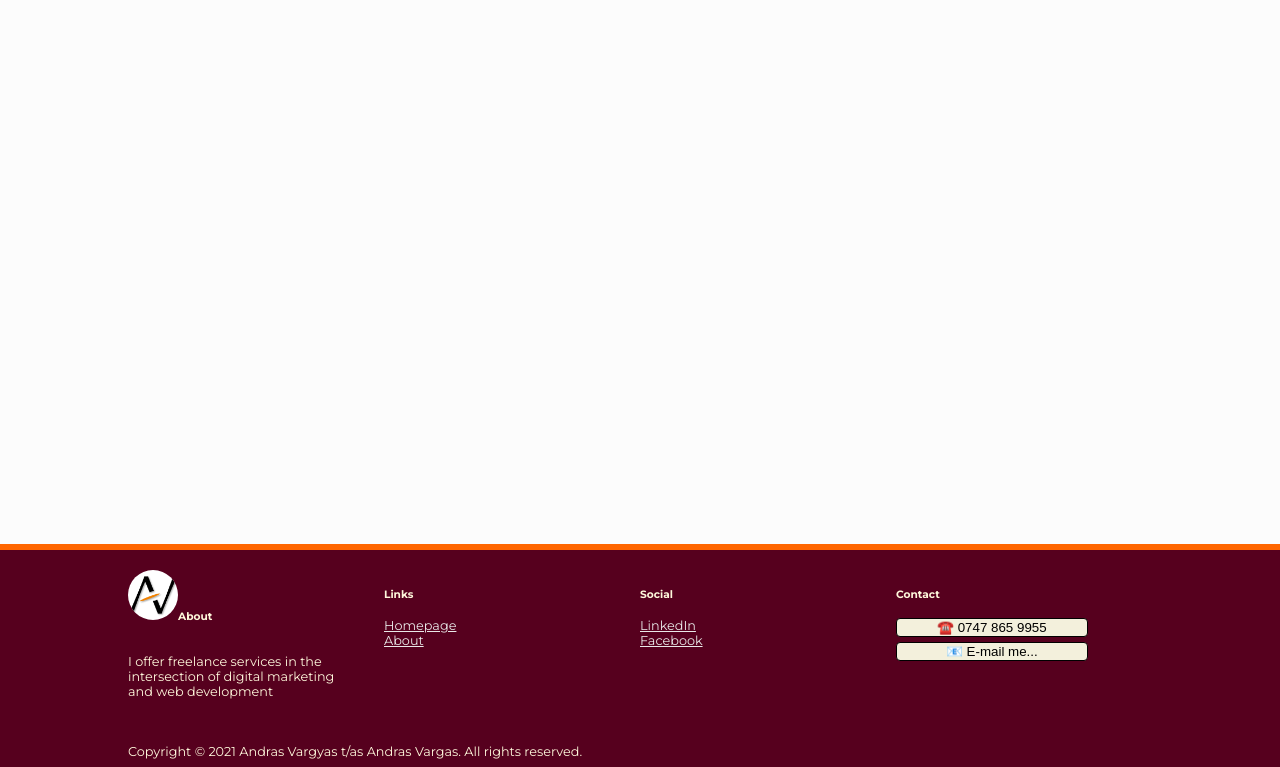
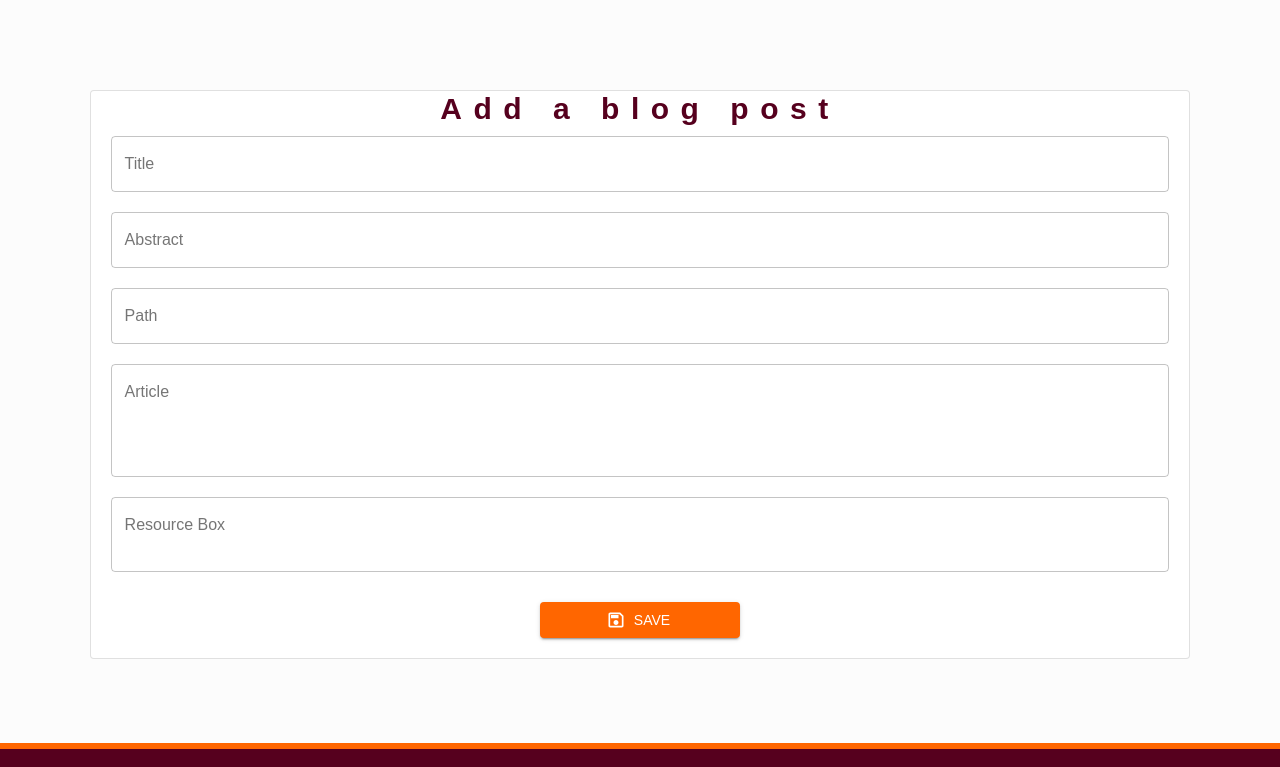
Before and after one commit to andvargas/andrasvargas.com, a React (Create React App) app: page /add-post in a window 1280 px wide. Shown: the top 767 px of the page. Built offline with nearby package versions, Linux system fonts and the light colour scheme; a web font is replaced by a local one.

Commit message:
Fixed: glitch in the login/register

```diff
--- a/src/App.js
+++ b/src/App.js
@@ -59,7 +59,7 @@ class App extends Component {
           <Route path="/contact" element={<Contact />} />
           <Route path="/" element={<Homepage />} />
           <Route path="/dashboard" element={<Dashboard />} />
-          {/* <Route path="/add-post" element={<AddPost />} />  remove this when live */}
+          <Route path="/add-post" element={<AddPost />} /> {/*  remove this when live */}
         </Routes>
       </ScrollToTop>
     );
--- a/src/containers/Auth/Auth.js
+++ b/src/containers/Auth/Auth.js
@@ -93,7 +93,21 @@ const Auth = (props) => {
         touched: true,
       },
     };
-    setFormState({ controls: updatedControls });
+    setFormState({ ...formState, controls: updatedControls });
+  };
+
+  const inputBlurHandler = (event, controlName) => {
+    console.log("Input Blurred");
+    const updatedControls = {
+      ...formState.controls,
+      [controlName]: {
+        ...formState.controls[controlName],
+        value: event.target.value,
+        valid: checkValidity(event.target.value, formState.controls[controlName].validation),
+        touched: true,
+      },
+    };
+    setFormState({ ...formState, controls: updatedControls });
   };
 
   const submitHandler = (event) => {
@@ -114,7 +128,7 @@ const Auth = (props) => {
         <title>Register/Log In</title>
         <link rel="canonical" href={window.location.hostname + "/register"} />
       </Helmet>
-      <h2>{formState.isSignup ? "Sign Up" : "Log In"}</h2>
+      <h2>{formState.isSignup ? "Register" : "Log In"}</h2>
       {formElementsArray.map((formElement) => (
         <Input
           key={formElement.id}
@@ -125,6 +139,7 @@ const Auth = (props) => {
           shouldValidate={formElement.config.validation}
           touched={formElement.config.touched}
           changed={(event) => inputChangedHandler(event, formElement.id)}
+          onBlur={(event) => inputBlurHandler(event, formElement.id)}
         />
       ))}
       <Button variant="contained" color="secondary" type="submit">
@@ -157,7 +172,7 @@ const Auth = (props) => {
       <div className="App-header">
         {errorMessage}
         {form}
-        <Button clicked={switchAuthModeHandler}>Switch to {formState.isSignup ? "Log In" : "Sign Up"}</Button>
+        <Button clicked={switchAuthModeHandler}>Switch to {formState.isSignup ? "Log In" : "Register"}</Button>
       </div>
       <hr className="animated"></hr>
       <NavBarSmall />
--- a/src/containers/Homepage/Homepage.js
+++ b/src/containers/Homepage/Homepage.js
@@ -51,7 +51,7 @@ class Homepage extends Component {
         </header>
         <hr className="animated"></hr>
         <Link to="/login">
-          <Tooltip title="Login / REgister" placement="left-end">
+          <Tooltip title="Login / Register" placement="left-end">
             <Fab color="primary" style={classes.login}>
               <AccountCircle color="primary" style={classes.loginIcon} />
             </Fab>
--- a/src/containers/Page/AddPost.js
+++ b/src/containers/Page/AddPost.js
@@ -1,23 +1,89 @@
-import { Button, Input, Paper, TextField, Typography } from "@material-ui/core";
-import React, { useRef, useState } from "react";
+import { Box, Button, Paper, TextField, Typography } from "@material-ui/core";
+import React, { useRef } from "react";
+import { makeStyles } from "@material-ui/core/styles";
+import { SaveOutlined } from "@material-ui/icons";
+import axios from "../../axios-instance";
+
+const useStyles = makeStyles((theme) => ({
+  root: {
+    display: "flex",
+    flexWrap: "wrap",
+    "& > *": {
+      margin: "7vw",
+      width: "100%",
+      // height: theme.spacing(50),
+    },
+  },
+  form: {
+    display: "flex",
+    flexDirection: "column",
+  },
+  textField: {
+    margin: "10px 20px",
+  },
+  btn: {
+    color: "white",
+  },
+}));
 
 const AddPost = () => {
-  // const [title, setTitle] = useState()
+  const classes = useStyles();
   const titleInputRef = useRef();
+  const abstractInputRef = useRef();
+  const pathInputRef = useRef();
+  const bodyInputRef = useRef();
+  const resourceBoxInputRef = useRef();
 
   const formSubmitHandler = (event) => {
     event.preventDefault();
-    console.log(titleInputRef.current); // continue from here
-    // https://v4.mui.com/api/button/
-    //
+    let enteredValues = {
+      title: titleInputRef.current.value,
+      abstract: abstractInputRef.current.value,
+      path: pathInputRef.current.value,
+      body: bodyInputRef.current.value,
+      resourceBox: resourceBoxInputRef.current.value,
+    };
+    console.log(enteredValues);
+    axios
+      .post("/content/add", enteredValues)
+      .then((resp) => {
+        console.log(resp);
+      })
+      .catch((err) => {
+        console.log(err);
+      });
   };
+  console.log("Need to fix form to reset after submit");
   return (
-    <Paper variant="outlined" component={"form"} onSubmit={formSubmitHandler}>
-      <TextField id="title" label="Title" variant="outlined" />
-      <TextField id="abstract" label="Abstract" variant="outlined" />
-      <TextField id="path" label="Path" variant="outlined" />
-      <Button type="submit">Submit</Button>
-    </Paper>
+    <Box className={classes.root}>
+      <Paper className={classes.form} variant="outlined" component={"form"} onSubmit={formSubmitHandler}>
+        <Typography variant="h1">Add a blog post</Typography>
+        <TextField className={classes.textField} id="title" inputRef={titleInputRef} label="Title" variant="outlined" />
+        <TextField className={classes.textField} id="abstract" label="Abstract" variant="outlined" inputRef={abstractInputRef} />
+        <TextField className={classes.textField} id="path" label="Path" variant="outlined" inputRef={pathInputRef} />
+        <TextField className={classes.textField} id="article" label="Article" variant="outlined" inputRef={bodyInputRef} multiline minRows={4} />
+        <TextField
+          className={classes.textField}
+          id="resourceBox"
+          label="Resource Box"
+          variant="outlined"
+          inputRef={resourceBoxInputRef}
+          multiline
+          minRows={2}
+        />
+
+        <Button
+          type="submit"
+          className={classes.btn}
+          variant="contained"
+          color="primary"
+          startIcon={<SaveOutlined />}
+          style={{ width: "200px", margin: "20px auto", textAlign: "center" }}
+        >
+          Save
+        </Button>
+      </Paper>
+    </Box>
   );
 };
 
```
Also changed, not shown: 1 other file (tests, documents, lock files or other folders).
